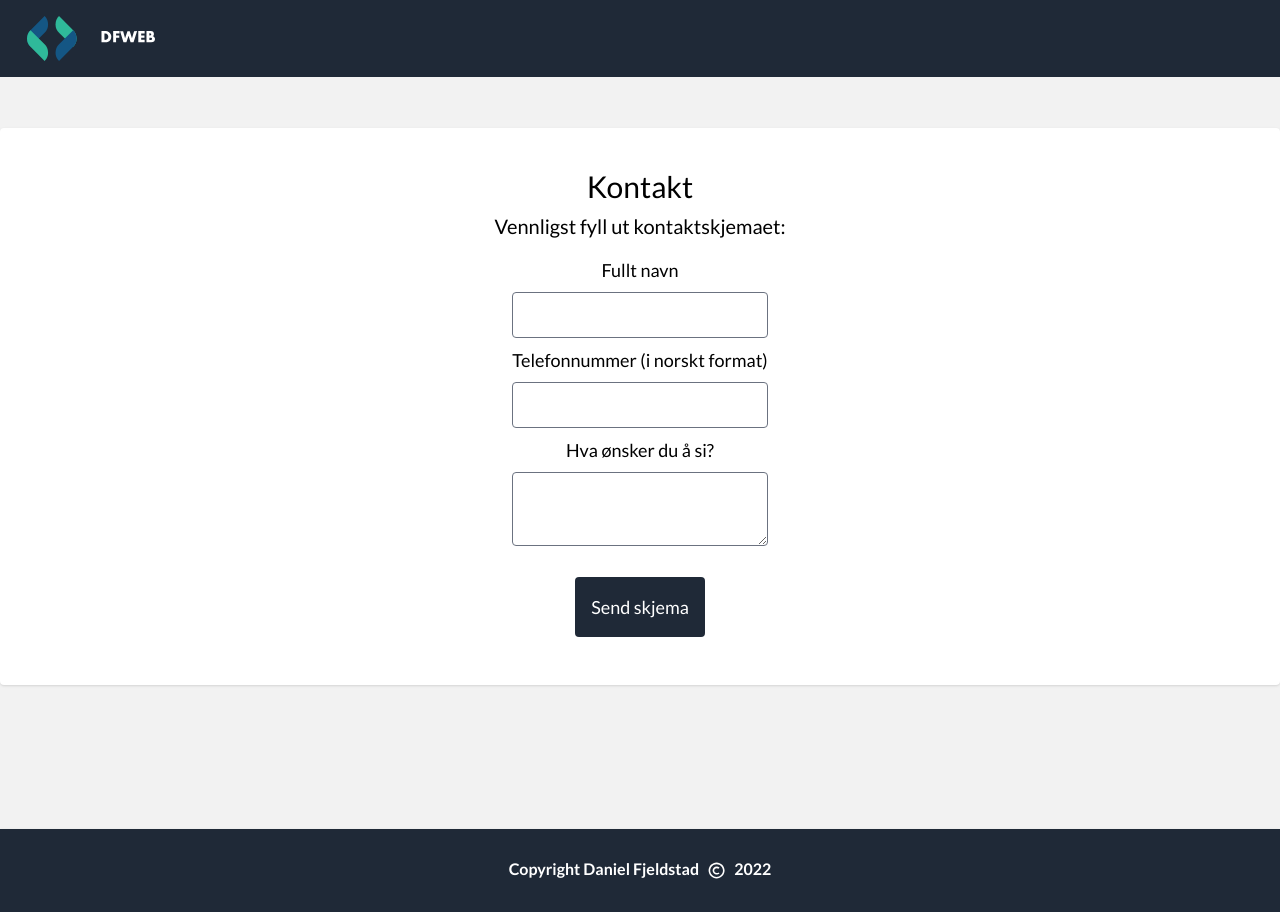
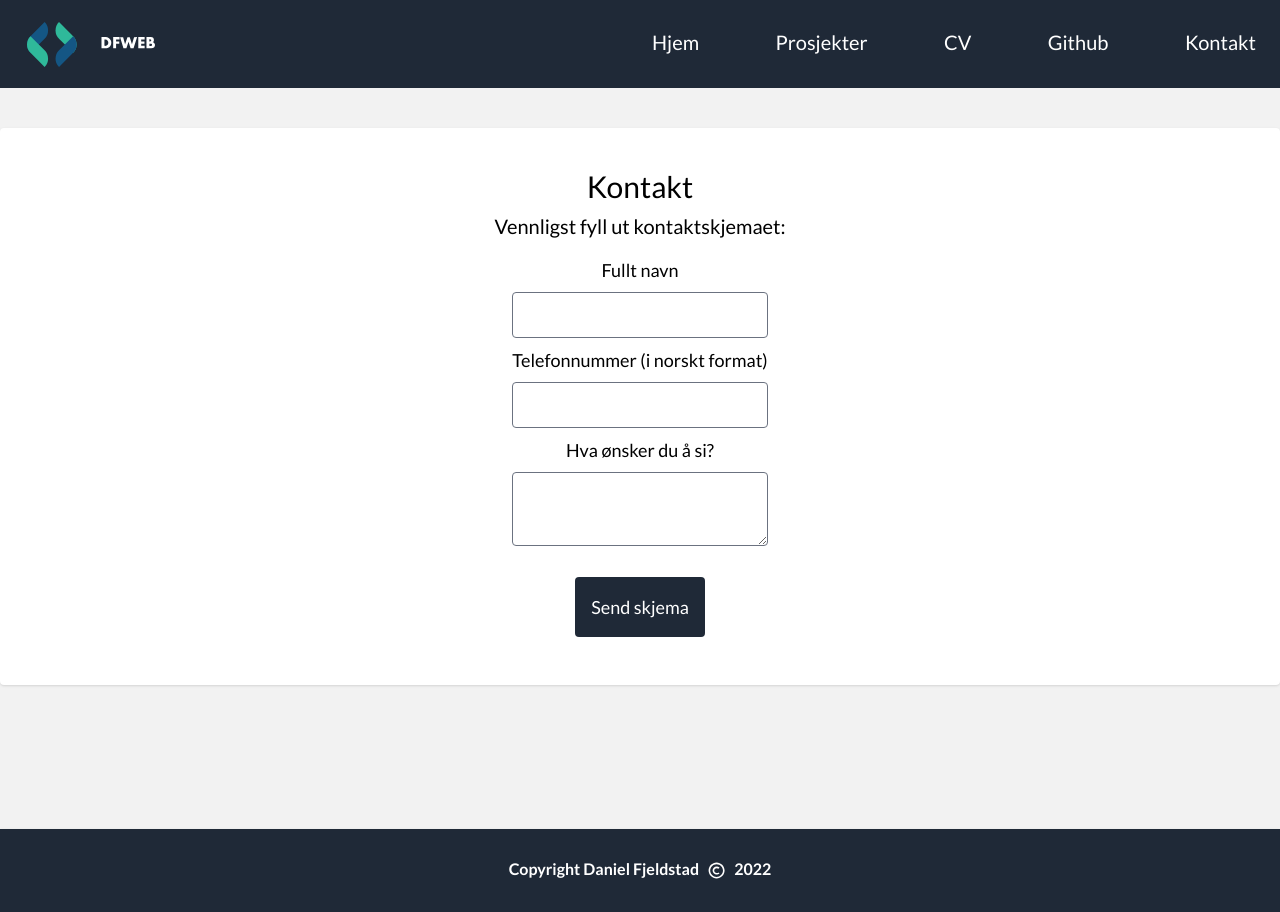
Before and after one commit to meticulousfan/React-framer-motion-portfolio, a Next.js app: page /kontakt in a window 1280 px wide. Built offline with nearby package versions, Linux system fonts and the light colour scheme.

Commit message:
Refaktorer

```diff
--- /dev/null
+++ b/src/components/Layout/NavLinks.component.tsx
@@ -0,0 +1,43 @@
+import Link from "next/link";
+
+import LINKS from "../../utils/constants/LINKS";
+
+/**
+ * Display the links
+ * @function NavBar
+ * @returns {JSX.Element} - Rendered component
+ */
+
+const NavLinks = (): JSX.Element => (
+  <ul
+    role="navigation"
+    aria-label="Navigasjon"
+    className="items-center justify-between flex-1 hidden list-reset md:flex lg:flex xl:flex lg:-mr-4 xl:-mr-4">
+    {LINKS?.map((link) => (
+      <li key={link.id} className="link mr-3">
+        {link.external && (
+          <Link href={link.url} passHref>
+            <a
+              rel="noopener noreferrer"
+              aria-label={link.text}
+              target="_blank"
+              className="navbar-link inline-block text-xl text-white">
+              {link.text}
+            </a>
+          </Link>
+        )}
+        {!link.external && (
+          <Link href={link.url} passHref>
+            <a
+              aria-label={link.text}
+              className="navbar-link eds-top-navigation-item  inline-block text-xl text-white">
+              {link.text}
+            </a>
+          </Link>
+        )}
+      </li>
+    ))}
+  </ul>
+);
+
+export default NavLinks;
--- a/src/components/Layout/Navbar.component.tsx
+++ b/src/components/Layout/Navbar.component.tsx
@@ -1,9 +1,6 @@
-import Link from "next/link";
-
 import Image from "../UI/Image.component";
 import Hamburger from "./Hamburger.component";
-
-import LINKS from "../../utils/constants/LINKS";
+import NavLinks from "./NavLinks.component";
 
 /**
  * Display the menu and the links
@@ -27,6 +24,7 @@ const Navbar = (): JSX.Element => (
           data-cy="hamburger-div"
           className="flex content-center justify-between md:w-1/2 md:justify-end p-3">
           <Hamburger />
+          <NavLinks />
         </div>
       </div>
     </nav>
```
